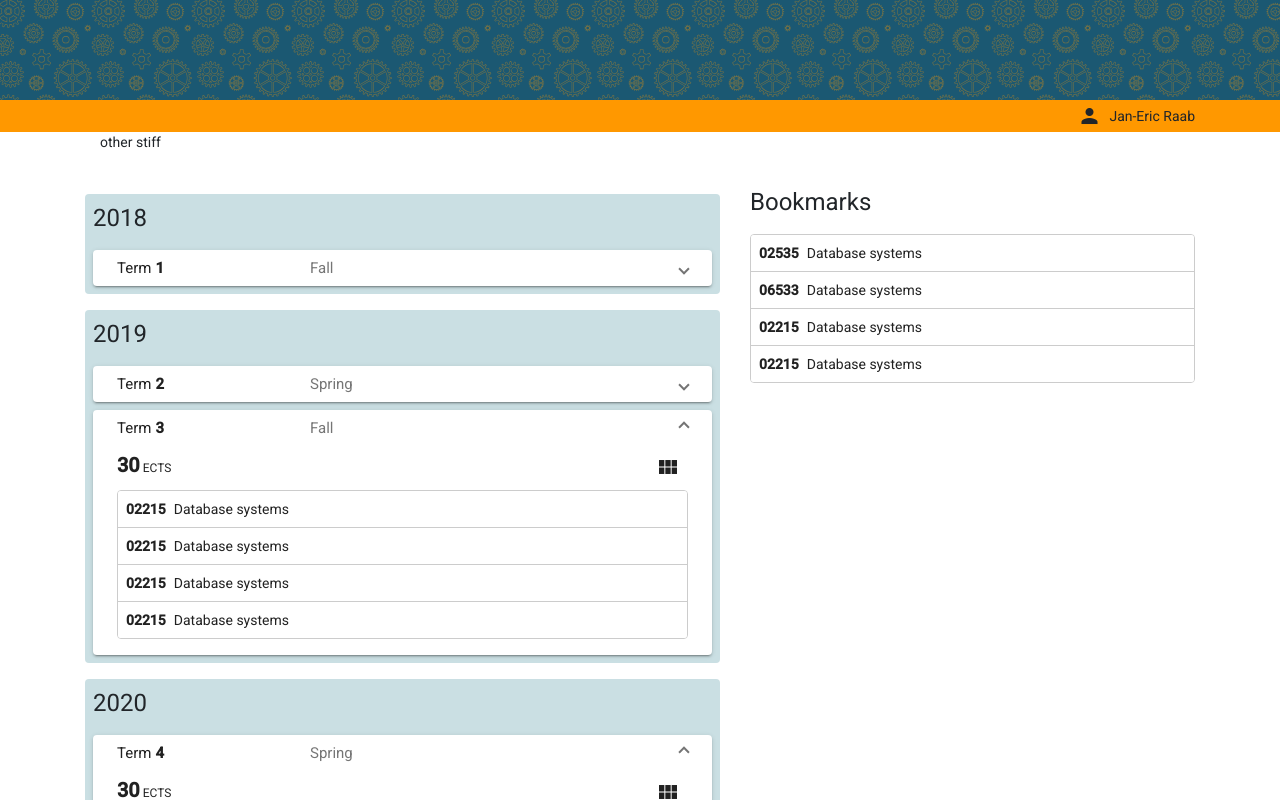
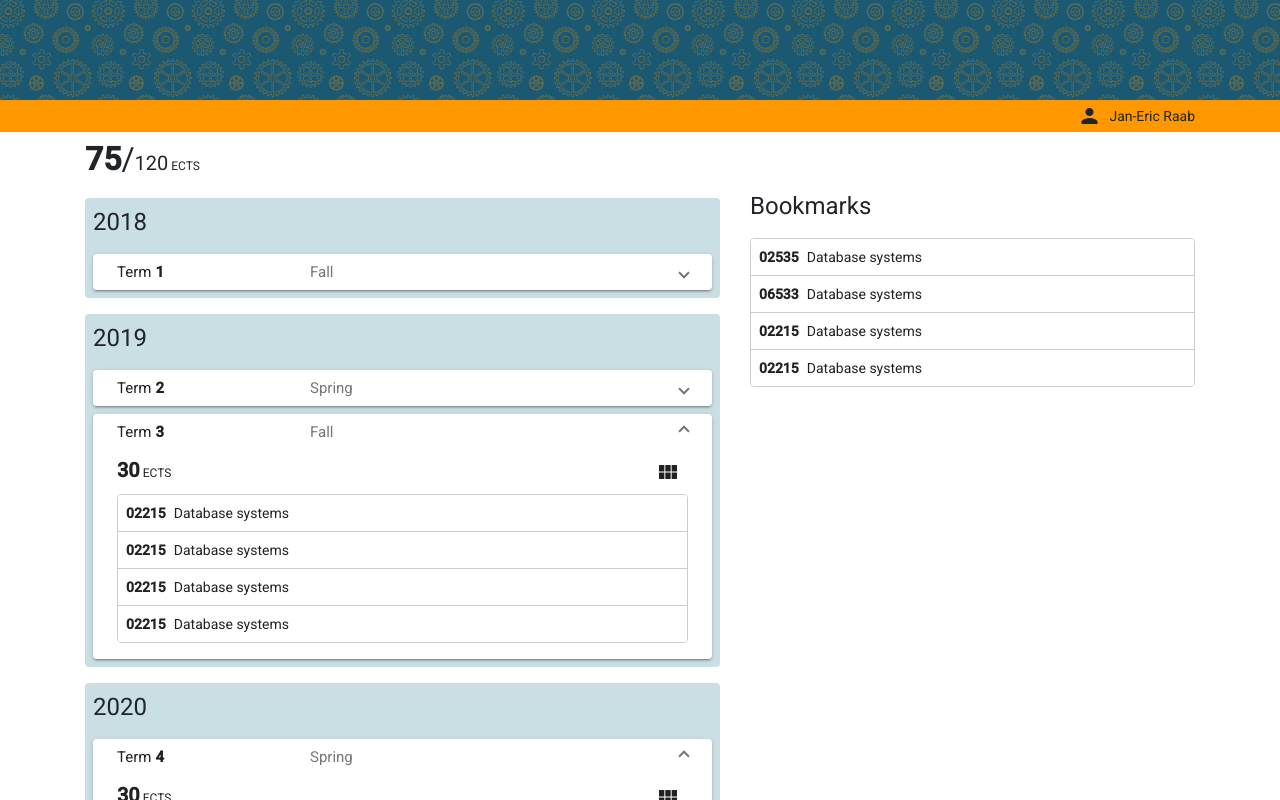
Before and after one commit to Sn0oze/studyPlanner, an Angular app in the folder study-planner-app/: page /planner in a window 1280 px wide. Shown: the top 800 px of the page. Built offline with nearby package versions, Linux system fonts and the light colour scheme.

Commit message:
added total acquired points overview

```diff
--- a/study-planner-app/src/app/planner/components/term-group/term-group.component.html
+++ b/study-planner-app/src/app/planner/components/term-group/term-group.component.html
@@ -11,7 +11,7 @@
       <mat-panel-description>{{term.placement}}</mat-panel-description>
     </mat-expansion-panel-header>
     <div class="d-flex align-items-center justify-content-between mb-1">
-      <span class="points-count">30</span>
+      <span class="points-count font-weight-bold">30</span>
       <button
         mat-icon-button
         [matTooltip]="listMode | termDisplayModeHint"
--- a/study-planner-app/src/app/planner/planner.component.html
+++ b/study-planner-app/src/app/planner/planner.component.html
@@ -1,4 +1,4 @@
-<div class="fixed-top">
+<nav class="sticky-top">
   <app-page-header></app-page-header>
   <app-status-bar>
     <div class="d-flex justify-content-end align-items-center">
@@ -6,19 +6,22 @@
       <div class="ml-2">Jan-Eric Raab</div>
     </div>
   </app-status-bar>
-  <div class="bg-white">
-    <div class="container" style="top: 132px; height: 50px">
-      <div class="col">other stiff</div>
+  <div class="bg-white py-2">
+    <div class="container">
+      <div>
+        <span class="points-total">75</span>
+        <span class="points-count">120</span>
+      </div>
     </div>
   </div>
-</div>
-<div class="container" style="margin-top: 182px;" cdkDropListGroup>
+</nav>
+<div class="container" cdkDropListGroup>
   <div class="row">
     <div class="col-md-7 pt-1 mt-2">
       <app-term-group *ngFor="let group of studyPlan" [group]="group" [currentTerm]="currentTerm"></app-term-group>
     </div>
     <div class="col-md-5">
-      <div class="position-sticky" style="top: 182px">
+      <div class="position-sticky" style="top: 186px">
         <div class="pt-1">
           <h1>Bookmarks</h1>
           <app-course-list-view [courses]="courses"></app-course-list-view>
--- a/study-planner-app/src/styles/styles.scss
+++ b/study-planner-app/src/styles/styles.scss
@@ -100,12 +100,12 @@ body { margin: 0; font-family: Roboto, "Helvetica Neue", sans-serif; }
 
 .text-label{
   font-size: .75rem;
+  line-height: .85;
   font-weight: normal;
 }
 
 .text-value{
   font-size: 1.25rem;
-  font-weight: bold;
 }
 
 .points-count{
@@ -116,6 +116,16 @@ body { margin: 0; font-family: Roboto, "Helvetica Neue", sans-serif; }
   }
 }
 
+.points-total{
+  font-weight: bold;
+  font-size: 2rem;
+  line-height: 1.2;
+  &:after{
+    font-weight: normal;
+    content: '/';
+  }
+}
+
 button{
   &:focus{
     outline: none !important;
```
